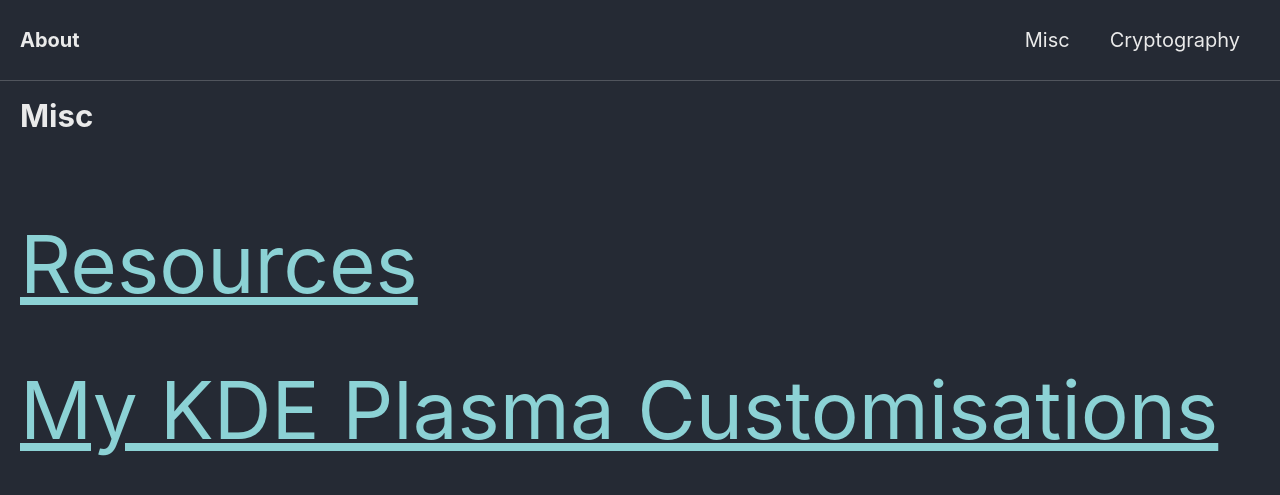
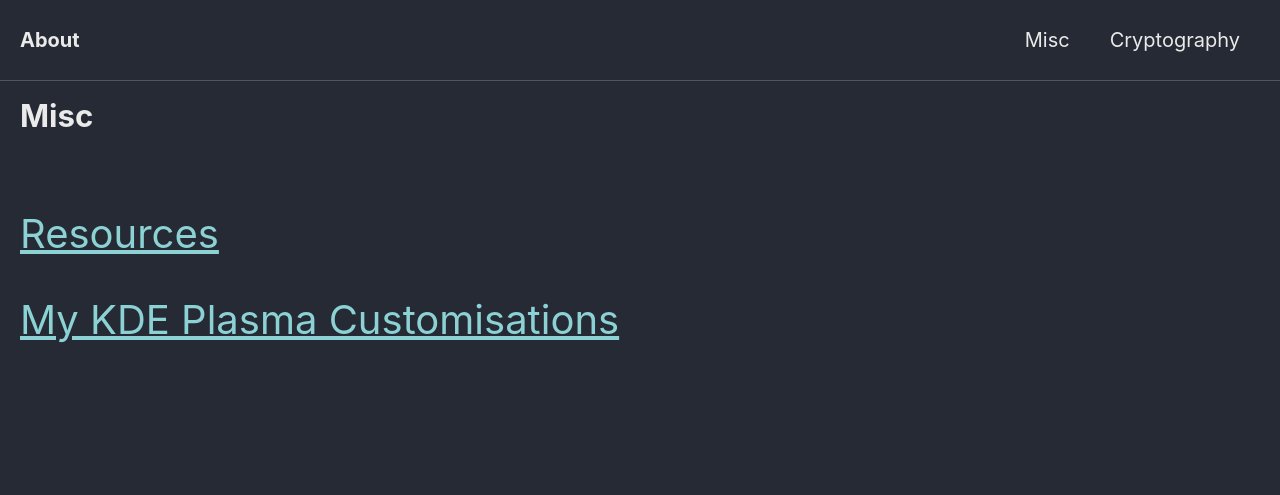
Before and after one commit to Connor-McCartney/Connor-McCartney.github.io, a Jekyll site: the page built from _pages/misc.md, in a window 1280 px wide. Shown: the top 495 px of the page. Built offline with Jekyll 4.4.1, drawn with Linux system fonts in a browser that asks for light colours; cached includes are drawn as plain includes.

Commit message:
Update misc.md

```diff
--- a/_pages/misc.md
+++ b/_pages/misc.md
@@ -5,6 +5,6 @@ title: Misc
 
 <br>
 
-<span style="font-size:4em;">   [Resources](/misc/resources)   </span>
+<span style="font-size:2em;">   [Resources](/misc/resources)   </span>
 
-<span style="font-size:4em;">   [My KDE Plasma Customisations](/misc/kde-plasma)   </span>
+<span style="font-size:2em;">   [My KDE Plasma Customisations](/misc/kde-plasma)   </span>
```
